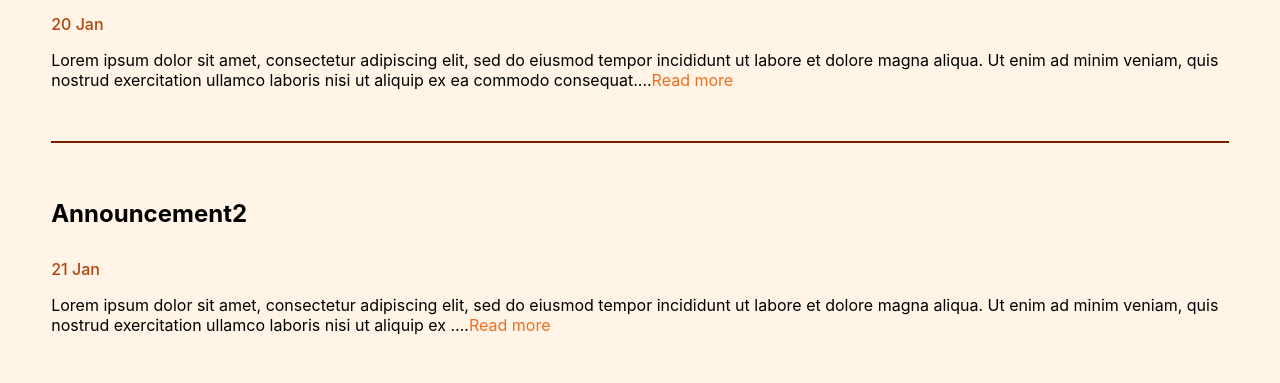
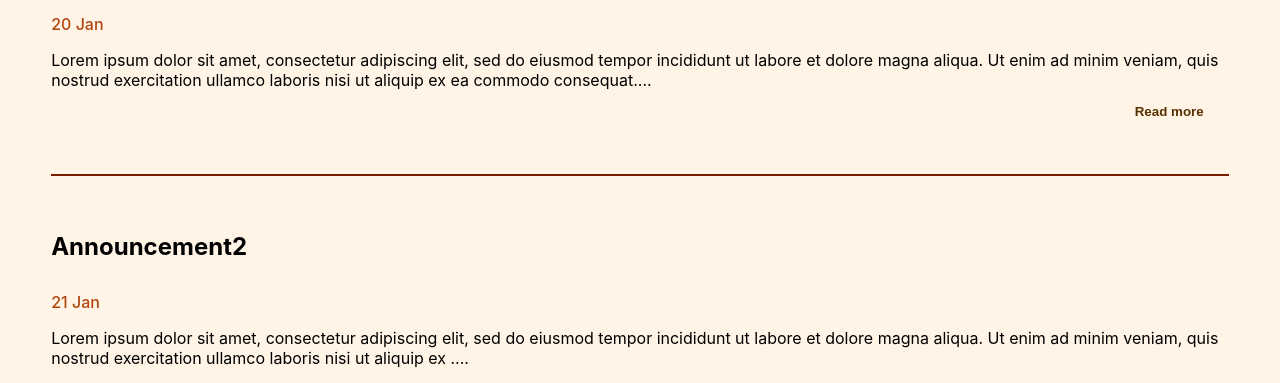
Before and after one commit to anushreebhat2001/ICTDepartmentPortal, a React (Create React App) app: page /News in a window 1280 px wide. Shown: the part 416-799 px from the top of the page. Built offline with nearby package versions, Linux system fonts and the light colour scheme.

Commit message:
newspopup

```diff
--- a/src/components/NewsCard.js
+++ b/src/components/NewsCard.js
@@ -1,15 +1,28 @@
-import React from 'react'
-import styled from 'styled-components'
+import React, { useState } from "react";
+import styled from 'styled-components';
+import Popup from "./popup/Popup";
 
+    export function NewsCard ({ title, day, description })  {
+        const [isOpen, setIsOpen] = useState(false);
 
-const NewsCard = ({ title, day, description, link }) => {
-    return (
+        const togglePopup = () => {
+            setIsOpen(!isOpen);
+        }
+        return (
         <NewsCardStyled>
             {/* The cards will be white and contain the heading of the post and a couple of lines of the post, to the right will be the number of threads */}
             <div className="main">
                 <h2 className="News">{title}</h2>
                 <p id='day'>{day}</p>
-                <p id='pan'>{description}...<span><a id='readnews' href={link}>Read more</a></span></p>
+                <p id='pan'>{description}...<span><div id="read"><button className="readmorenews" onClick={togglePopup} >Read more</button></div>
+                {isOpen && <Popup
+                content={<>
+                    <b id="eventname">{title}</b>
+                    <p id="popupcard"><strong>Day:</strong> {day}<br></br></p>
+                    <p id="popupdesc">{description}</p>
+                </>}
+                handleClose={togglePopup}
+                />}</span></p>
             </div>
         </NewsCardStyled>
     )
@@ -40,6 +53,10 @@ const NewsCardStyled = styled.main`
         padding-right: 4vw;
     }
 
+    .readmorenews{
+        font-weight:600;
+    }
+
     #readnews:hover
     {
         font-weight:700;
--- a/src/components/eventscard/eventscardstyle.css
+++ b/src/components/eventscard/eventscardstyle.css
@@ -45,6 +45,16 @@
     padding-right: 1.5vw;
     padding-top:1vw;
     text-align: right;
+}
+
+.readmorenews{
+    background-color: rgb(255, 244, 230);
+    border: none;
+    color: #573000;
+    font-weight: 50;
+    vertical-align: top;
+    text-decoration: none;
+    cursor: pointer;
 }
 
 .readmore{
--- a/src/components/popup/popupstyle.css
+++ b/src/components/popup/popupstyle.css
@@ -34,10 +34,10 @@
     width: 3vw;
     height: 3vw;
     border-radius: 50%;
-    line-height: 20px;
+    line-height: 1.6vw;
     text-align: center;
+    padding: 0.8vw;
     border: 1px solid #381f00;
-    font-size: 20px;
   }
   .close-icon-content {
     font-size: 2vw;
```
Also changed, not shown: public/favicon_io/manifest.json.
